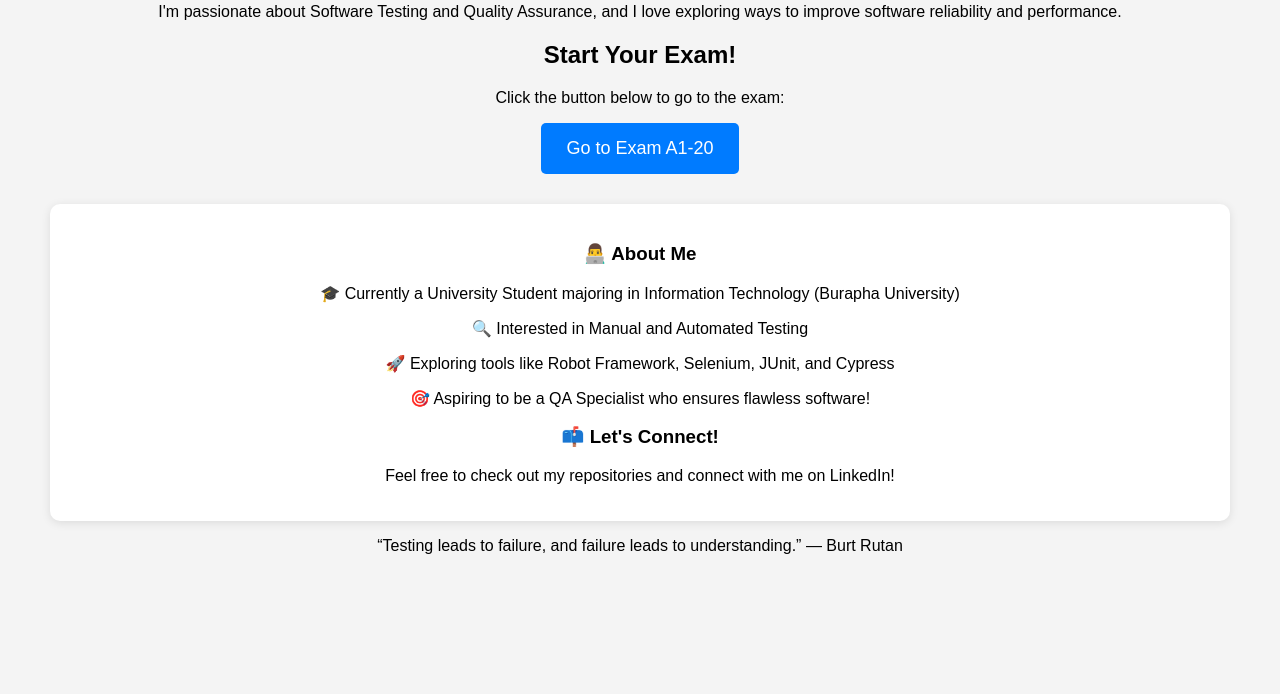
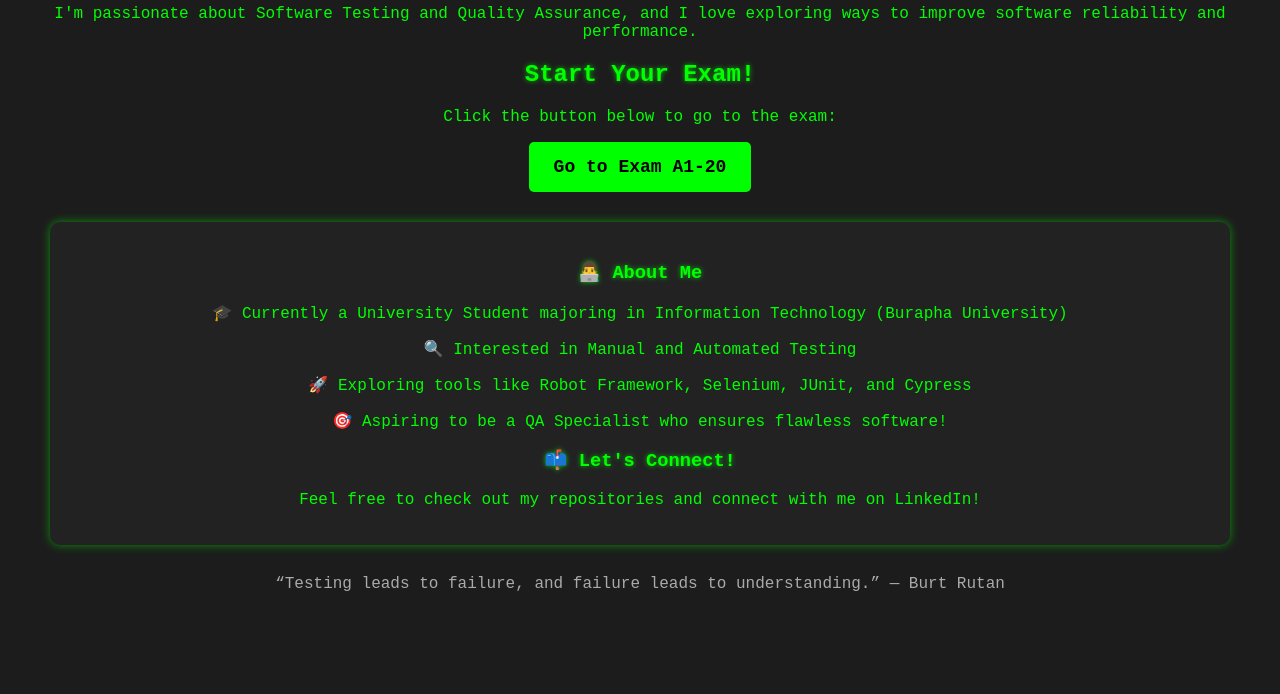
Before and after one commit to K2anC2ai/ExamTesterPractice-CTFL-, a plain HTML site: page index.html in a window 1280 px wide. Shown: the part 106-800 px from the top of the page. Drawn offline with Linux system fonts and the light colour scheme.

Commit message:
Update index.html update to HACKER!!!

```diff
--- a/index.html
+++ b/index.html
@@ -6,30 +6,40 @@
     <title>Welcome to My GitHub!</title>
     <style>
         body {
-            font-family: Arial, sans-serif;
+            font-family: 'Courier New', Courier, monospace; /* Monospaced font */
             text-align: center;
             margin: 50px;
-            background-color: #f4f4f4;
+            background-color: #1c1c1c; /* Dark background */
+            color: #00ff00; /* Neon green text */
         }
         a {
             display: inline-block;
             padding: 15px 25px;
             font-size: 18px;
             text-decoration: none;
-            color: white;
-            background-color: #007BFF;
+            color: #000; /* Black text for the button */
+            background-color: #00ff00; /* Neon green button */
             border-radius: 5px;
-            transition: background-color 0.3s;
+            transition: background-color 0.3s, transform 0.3s;
+            font-weight: bold;
         }
         a:hover {
-            background-color: #0056b3;
+            background-color: #005600; /* Darker green on hover */
+            transform: scale(1.05); /* Slightly enlarge on hover */
         }
         .bio {
             margin-top: 30px;
-            background-color: #ffffff;
+            background-color: #222; /* Darker box for bio */
             padding: 20px;
             border-radius: 10px;
-            box-shadow: 0 2px 10px rgba(0, 0, 0, 0.1);
+            box-shadow: 0 0 10px rgba(0, 255, 0, 0.5); /* Green glow */
+        }
+        h1, h2, h3 {
+            text-shadow: 0 0 5px rgba(0, 255, 0, 0.7); /* Neon glow effect for headers */
+        }
+        footer {
+            margin-top: 30px;
+            color: #aaa; /* Light gray footer text */
         }
     </style>
 </head>
@@ -37,12 +47,9 @@
     <h1>👋 Hi, I'm Khanchai Khamnong!</h1>
     <p>I'm passionate about Software Testing and Quality Assurance, and I love exploring ways to improve software reliability and performance.</p>
 
-
-
     <h2>Start Your Exam!</h2>
     <p>Click the button below to go to the exam:</p>
     <a href="examA1-20.html">Go to Exam A1-20</a>
-
 
     <div class="bio">
         <h3>👨‍💻 About Me</h3>
```
